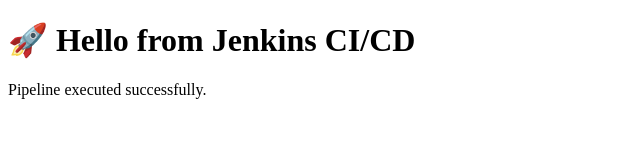
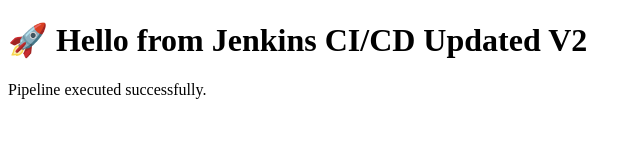
Before and after one commit to KethuHub/simple-web-ci, a plain HTML site: page index.html in a window 1280 px wide. Shown: the whole page, without its empty margins (0-641 px from the left). Drawn offline with Linux system fonts and the light colour scheme.

Commit message:
Updated Html file

```diff
--- a/index.html
+++ b/index.html
@@ -4,7 +4,7 @@
   <title>Jenkins CI/CD</title>
 </head>
 <body>
-  <h1>🚀 Hello from Jenkins CI/CD</h1>
+  <h1>🚀 Hello from Jenkins CI/CD Updated V2</h1>
   <p>Pipeline executed successfully.</p>
 </body>
 </html>
```
